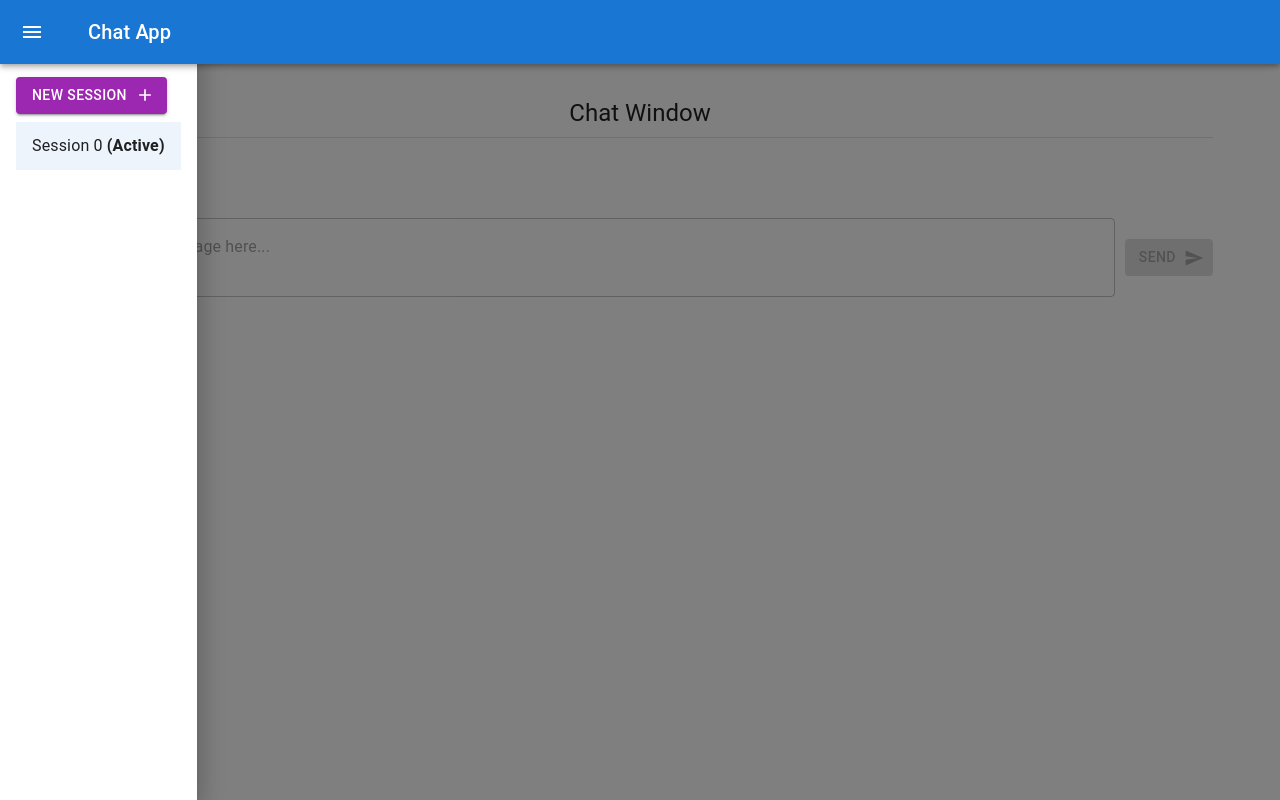
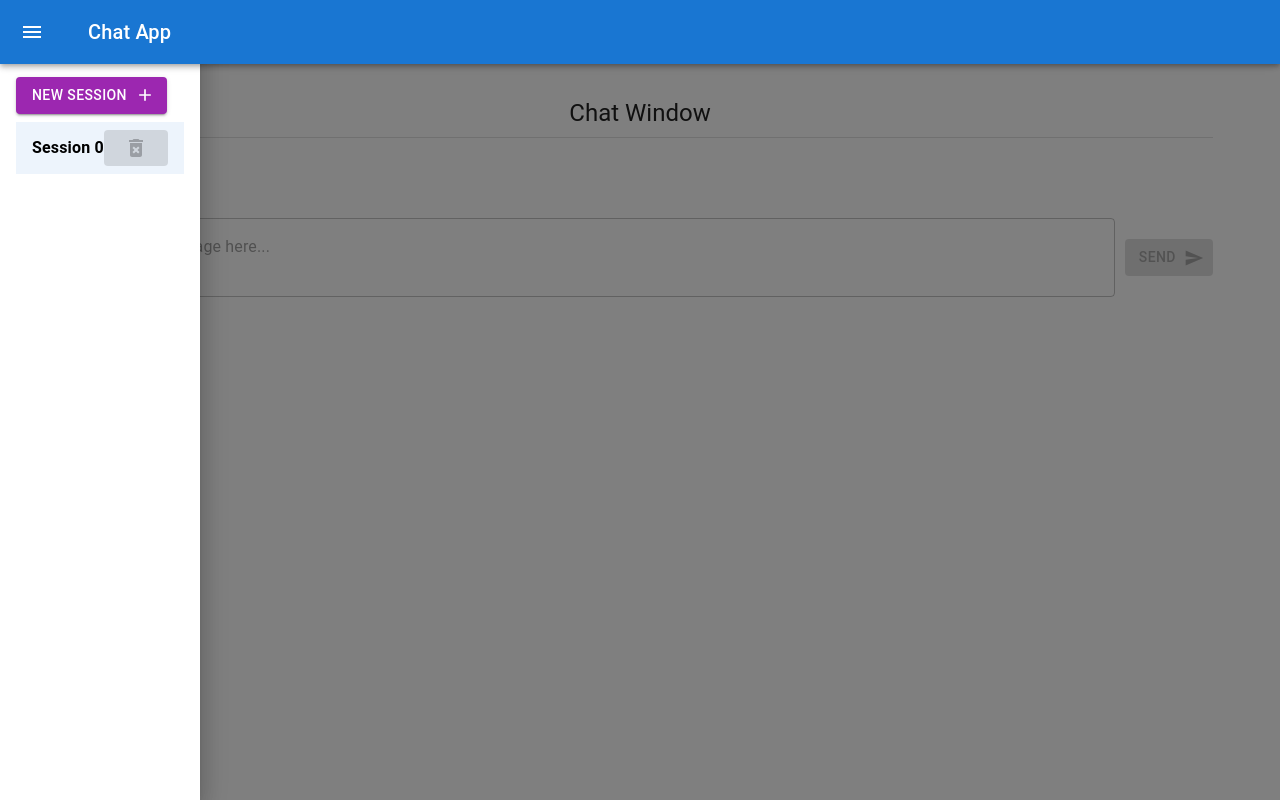
Before and after one commit to averitas/openaiproxybackend, a Next.js app in the folder openaiproxywebsite/: page / in a window 1280 px wide. Both pictures are taken after a click on the button "open drawer". Built offline with nearby package versions, Linux system fonts and the light colour scheme.

Commit message:
Add delete function

```diff
--- a/openaiproxywebsite/components/side_panel.tsx
+++ b/openaiproxywebsite/components/side_panel.tsx
@@ -3,6 +3,7 @@ import React from 'react';
 import { Box, Button, Divider, List, ListItem, ListItemButton, ListItemText, TextField, Typography } from '@mui/material';
 import CssBaseline from '@mui/material/CssBaseline';
 import AddIcon from '@mui/icons-material/Add';
+import DeleteForeverIcon from '@mui/icons-material/DeleteForever';
 
 type Props = {
   activeSession: Session;
@@ -13,10 +14,19 @@ type Props = {
 };
 
 const SidePanel: React.FC<Props> = ({ sessions, setSessions, activeSession, setActiveSession, newSession }) => {
+  const onDeleteSession = (sessionName: string) => {
+    console.log(`Delete session: ${sessionName}`)
+    let newSessions = sessions.filter((value) => value.name !== sessionName)
+    setSessions(newSessions)
+    // if delete session is active, switch to the first session after delete
+    if (sessionName === activeSession.name) {
+      setActiveSession(newSessions[0])
+    }
+  }
   return (
     <Box mt={2} p={2} style={{ overflow: "auto" }}>
       <CssBaseline />
-      <Button variant='contained' color='secondary' onClick={newSession} endIcon={<AddIcon />}>
+      <Button disabled={sessions.length > 8} variant='contained' color='secondary' onClick={newSession} endIcon={<AddIcon />}>
         New session
       </Button>
       <List>
@@ -24,8 +34,12 @@ const SidePanel: React.FC<Props> = ({ sessions, setSessions, activeSession, setA
           <ListItemButton selected={session.name === activeSession.name}
             key={session.name} onClick={() => setActiveSession(session)}>
             <ListItemText color={session.name === activeSession.name ? "#008394" : "#33c9dc"}>
-              {session.name} {session.name === activeSession.name && <strong>(Active)</strong>}
+              {session.name === activeSession.name ? <strong style={{color: 'ActiveCaption'}}>{session.name + ' '}</strong> : session.name + ' '}
             </ListItemText>
+            <Button disabled={sessions.length === 1} color='inherit' variant='contained'
+              onClick={() => onDeleteSession(session.name)} style={{maxWidth: '10px'}} >
+              {<DeleteForeverIcon/>}
+            </Button>
           </ListItemButton>
         ))}
       </List>
--- a/openaiproxywebsite/pages/chat_app.tsx
+++ b/openaiproxywebsite/pages/chat_app.tsx
@@ -5,6 +5,9 @@ import Session from '../types/types';
 import Message from '@/types/message';
 import { AppBar, Drawer, IconButton, Toolbar, Typography } from '@mui/material';
 import MenuIcon from '@mui/icons-material/Menu';
+
+const HistoryMessageMap: string = "historyMessageMap"
+const HistorySessionList: string = "historySessionList"
 
 const ChatApp: React.FC = () => {
   const [sessionIndex, setSessionIndex] = useState<number>(1)
@@ -33,6 +36,19 @@ const ChatApp: React.FC = () => {
     // switchSession to new one
     switchSession(newSession)
   }
+  const getHistoryData = (): Map<string, Message[]> => {
+    let historyData = localStorage.getItem('historyData');
+    if (!historyData) {
+      historyData = JSON.stringify(new Map<string, Message[]>([['Session 0', []]]));
+      localStorage.setItem(HistoryMessageMap, historyData);
+    }
+    return JSON.parse(historyData);
+  };
+
+  const saveHistoryData = () => {
+    const historyData = JSON.stringify(session2MessageHistory);
+    localStorage.setItem('historyMessageMap', historyData);
+  };
 
   const switchSession = (session: Session) => {
     console.log(`switching from session: ${activeSession.name}, ${activeSession.id} to ` +
@@ -50,7 +66,7 @@ const ChatApp: React.FC = () => {
     setActiveSession(session)
   }
 
-  const drawerWidth = '240px'
+  const drawerWidth = '250px'
 
   return (
     <>
```
